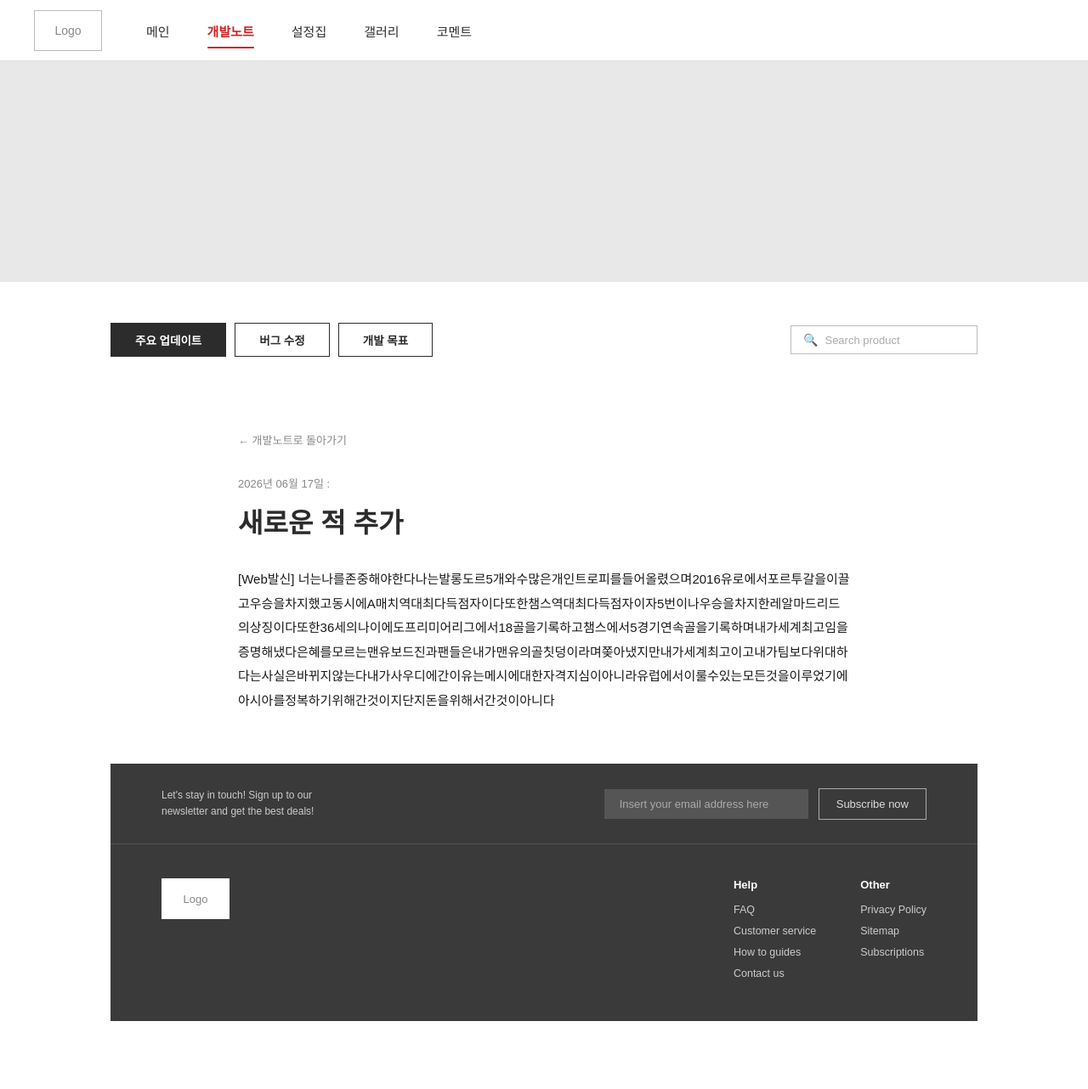
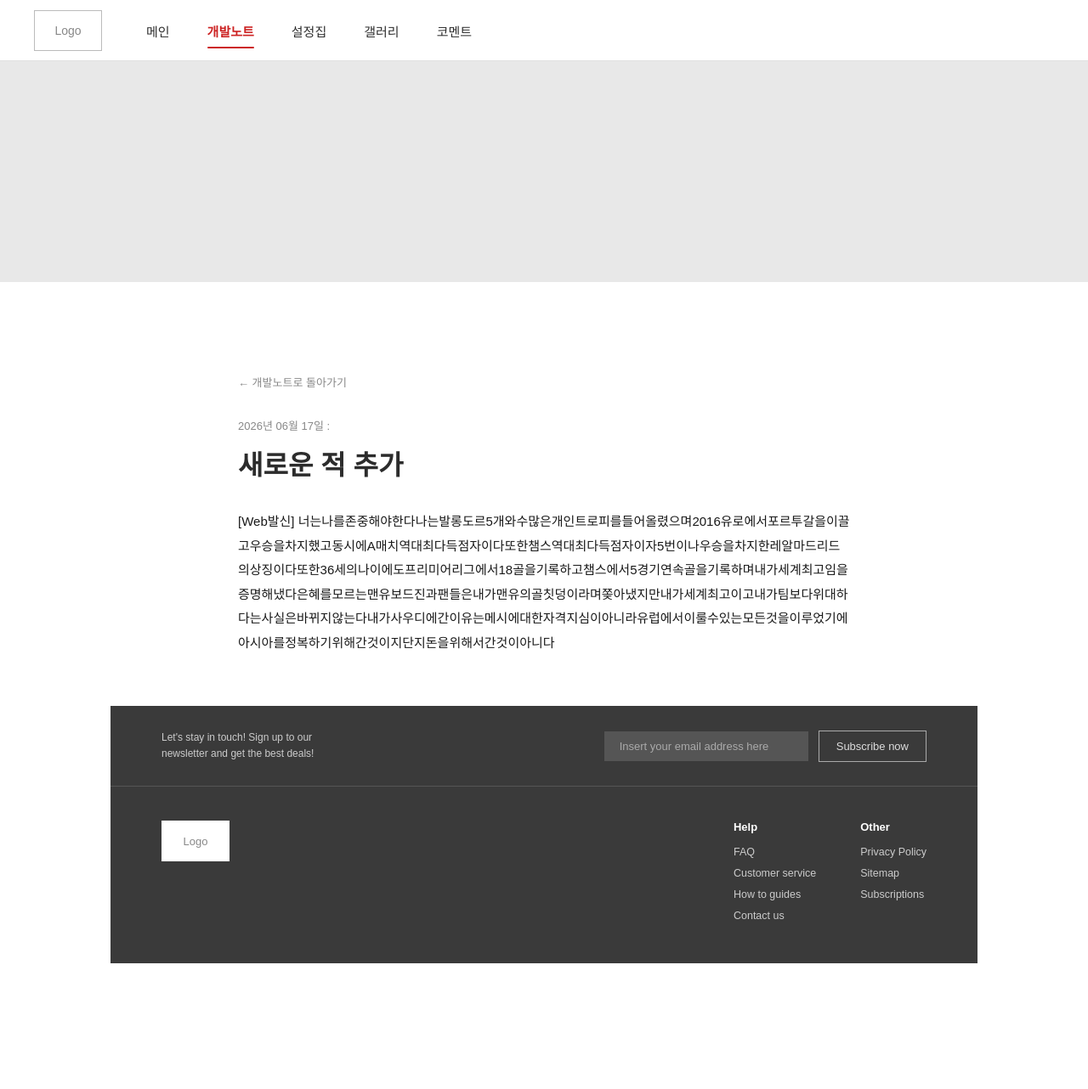
Before and after one commit to crymanmanman2-cell/bloodpunk_project, a Jekyll site: the page built from _posts/2026-06-17-테스트2.md, in a window 1280 px wide. Shown: the whole page at 85% size. Built offline with Jekyll 4.4.1, drawn with Linux system fonts in a browser that asks for light colours; after the commit the page ends 1214 px from its top, so only the background shows below that.

Commit message:
Update post.html

```diff
--- a/_layouts/post.html
+++ b/_layouts/post.html
@@ -24,19 +24,6 @@
 
   <!-- 페이지 본문 -->
   <div class="page-body">
-
-    <!-- 필터 탭 바 -->
-    <div class="filter-bar">
-      <div class="filter-tabs">
-        <button class="tab-btn active">주요 업데이트</button>
-        <button class="tab-btn">버그 수정</button>
-        <button class="tab-btn">개발 목표</button>
-      </div>
-      <div class="search-box">
-        <span class="search-icon">🔍</span>
-        <input type="text" placeholder="Search product" />
-      </div>
-    </div>
 
   <div class="post-detail">
     <!-- 뒤로가기 -->
```
